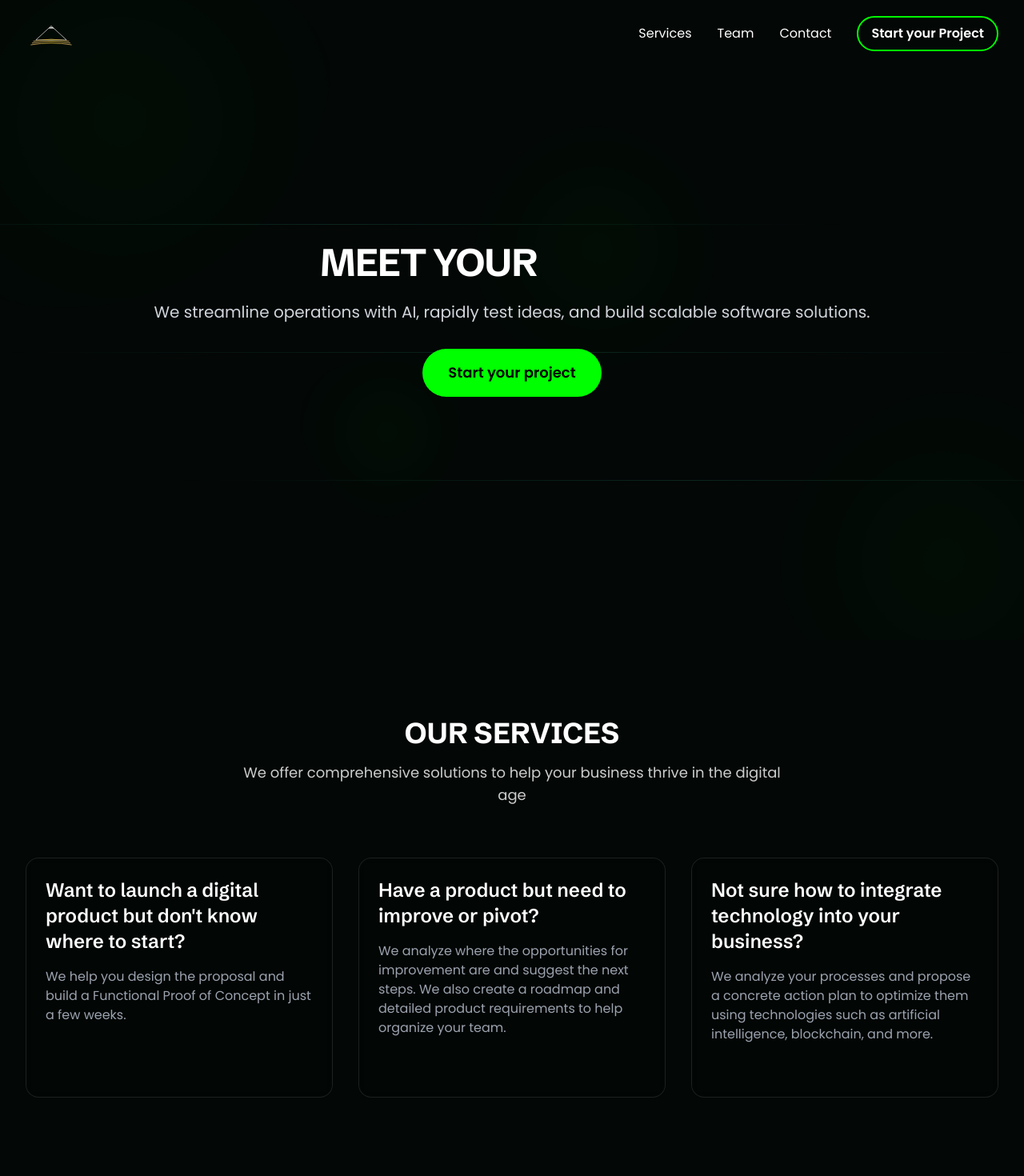
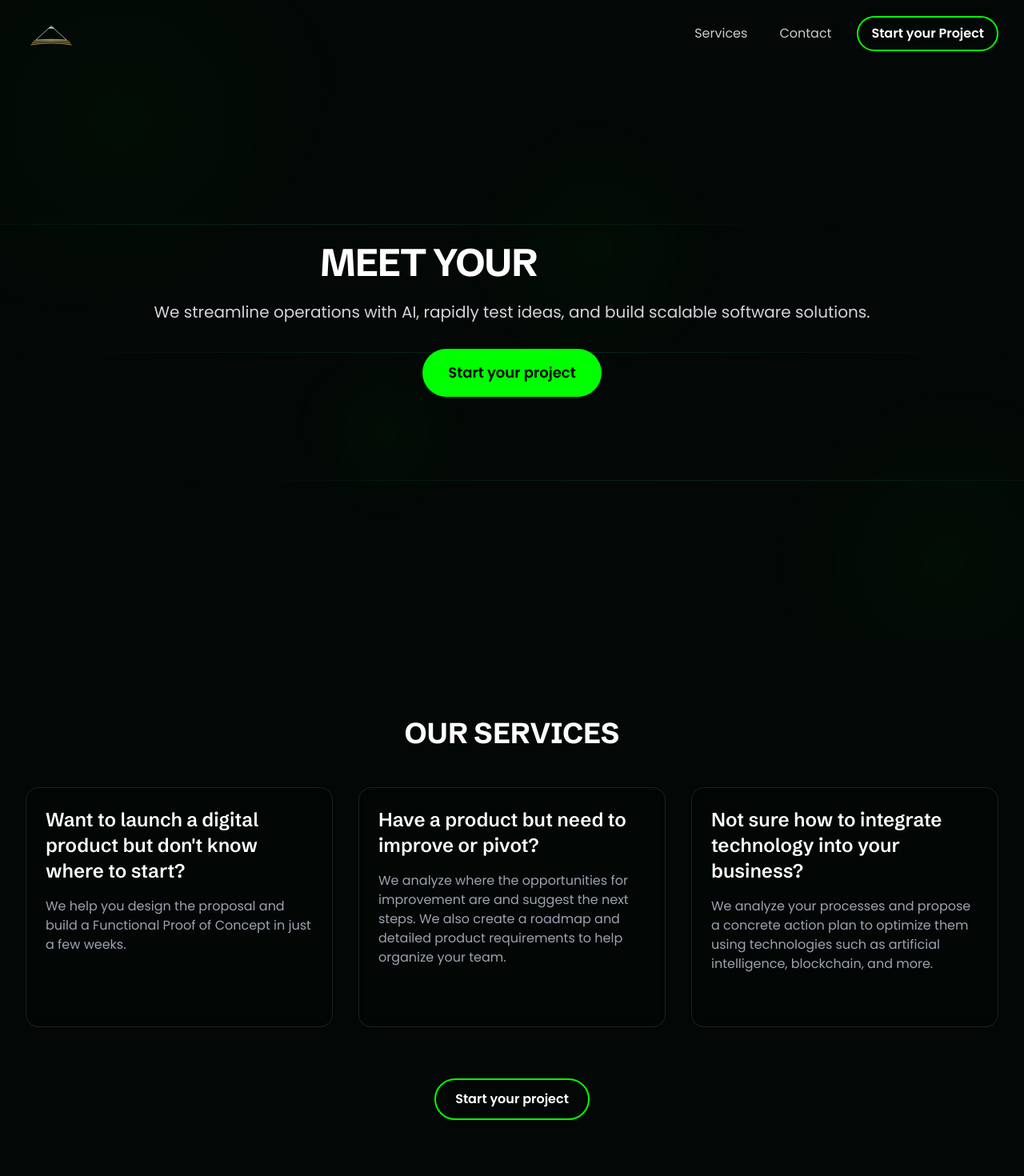
Before and after one commit to nicsigma/landingpanchito1, a React (Vite) app: page / in a window 1280 px wide. Shown: the top 1470 px of the page at 80% size. Built offline with nearby package versions, Linux system fonts and the light colour scheme.

Commit message:
feat: update navbar, services CTA, and make use cases image clickable

```diff
--- a/src/components/Navbar.tsx
+++ b/src/components/Navbar.tsx
@@ -33,10 +33,9 @@ export default function Navbar() {
     }
   };
 
-  const navItems = [
-    { id: 'our-services', labelEn: 'Services', labelEs: 'Servicios' },
-    { id: 'team', labelEn: 'Team', labelEs: 'Equipo' },
-    { id: 'contact', labelEn: 'Contact', labelEs: 'Contacto' }
+  const navigation = [
+    { name: { en: 'Services', es: 'Servicios' }, href: '#services' },
+    { name: { en: 'Contact', es: 'Contacto' }, href: '#contact' }
   ];
 
   return (
@@ -69,15 +68,17 @@ export default function Navbar() {
             transition={{ duration: 0.5 }}
             className="hidden md:flex items-center space-x-8"
           >
-            {navItems.map((item) => (
-              <button
-                key={item.id}
-                onClick={() => scrollToSection(item.id)}
-                className="text-white hover:text-[#33CD9E] transition-colors"
-              >
-                {language === 'en' ? item.labelEn : item.labelEs}
-              </button>
-            ))}
+            <nav className="hidden md:flex space-x-10">
+              {navigation.map((item) => (
+                <a
+                  key={item.href}
+                  href={item.href}
+                  className="text-white/80 hover:text-[#00FF00] transition-colors duration-300"
+                >
+                  {language === 'en' ? item.name.en : item.name.es}
+                </a>
+              ))}
+            </nav>
             <motion.button
               onClick={handleBookCall}
               className="border-2 border-[#00FF00] hover:bg-[#00FF00] text-white text-base px-4 py-2 rounded-full transition-all duration-300 font-semibold"
@@ -96,7 +97,7 @@ export default function Navbar() {
             </motion.button>
             <button
               onClick={toggleMenu}
-              className="p-2 text-white hover:text-[#33CD9E] transition-colors"
+              className="p-2 text-white hover:text-[#00FF00] transition-colors"
             >
               {isOpen ? <X size={24} /> : <Menu size={24} />}
             </button>
@@ -114,15 +115,17 @@ export default function Navbar() {
             className="md:hidden bg-[var(--dark-green)]/95 backdrop-blur-md border-t border-white/10"
           >
             <div className="container mx-auto px-4 pt-4 pb-6 space-y-4">
-              {navItems.map((item) => (
-                <button
-                  key={item.id}
-                  onClick={() => scrollToSection(item.id)}
-                  className="block w-full text-left px-3 py-2 text-base font-medium text-white/90 hover:text-[#33CD9E] transition-colors"
-                >
-                  {language === 'en' ? item.labelEn : item.labelEs}
-                </button>
-              ))}
+              <div className="space-y-1 px-2 pb-3 pt-2">
+                {navigation.map((item) => (
+                  <a
+                    key={item.href}
+                    href={item.href}
+                    className="text-white/80 hover:text-[#00FF00] block rounded-md px-3 py-2 text-base font-medium transition-colors duration-300"
+                  >
+                    {language === 'en' ? item.name.en : item.name.es}
+                  </a>
+                ))}
+              </div>
             </div>
           </motion.div>
         )}
--- a/src/components/ServicesSection.tsx
+++ b/src/components/ServicesSection.tsx
@@ -73,13 +73,10 @@ export function ServicesSection({ language }: ServicesSectionProps) {
   return (
     <AnimatedSection id="our-services" className="py-24">
       <div className="container mx-auto px-4 sm:px-6 lg:px-8">
-        <div className="text-center mb-16">
-          <h2 className="text-3xl md:text-4xl font-bold mb-4 uppercase">Our Services</h2>
-          <p className="text-lg text-white/80 max-w-2xl mx-auto">
-            {language === 'en'
-              ? "We offer comprehensive solutions to help your business thrive in the digital age"
-              : "Ofrecemos soluciones integrales para ayudar a tu negocio a prosperar en la era digital"}
-          </p>
+        <div className="text-center mb-12">
+          <h2 className="text-3xl md:text-4xl font-grotesk font-bold text-white uppercase">
+            {language === 'en' ? 'Our Services' : 'Nuestros Servicios'}
+          </h2>
         </div>
 
         <div className="grid grid-cols-1 md:grid-cols-2 lg:grid-cols-3 gap-8">
@@ -117,6 +114,15 @@ export function ServicesSection({ language }: ServicesSectionProps) {
             </motion.div>
           ))}
         </div>
+
+        <div className="mt-16 text-center">
+          <a
+            href="#contact"
+            className="inline-block border-2 border-[#00FF00] hover:bg-[#00FF00] text-white text-base px-6 py-3 rounded-full transition-all duration-300 font-semibold"
+          >
+            {language === 'en' ? "Start your project" : "Inicia tu proyecto"}
+          </a>
+        </div>
       </div>
     </AnimatedSection>
   );
--- a/src/components/UseCasesSection.tsx
+++ b/src/components/UseCasesSection.tsx
@@ -60,6 +60,12 @@ export function UseCasesSection({ language }: UseCasesSectionProps) {
             transition={{ duration: 0.5 }}
             className="relative"
           >
+            <a
+              href="https://from021.io"
+              target="_blank"
+              rel="noopener noreferrer"
+              className="block"
+            >
               <div className="aspect-video rounded-2xl overflow-hidden border border-white/10 hover:border-[#00FF00] transition-all duration-300 bg-black/20 backdrop-blur-sm">
                 <div className="relative w-full h-full">
                   <img
@@ -76,6 +82,7 @@ export function UseCasesSection({ language }: UseCasesSectionProps) {
                   </div>
                 </div>
               </div>
+            </a>
           </motion.div>
         </div>
       </div>
```
Lines whose indentation alone changed are shown as unchanged.
